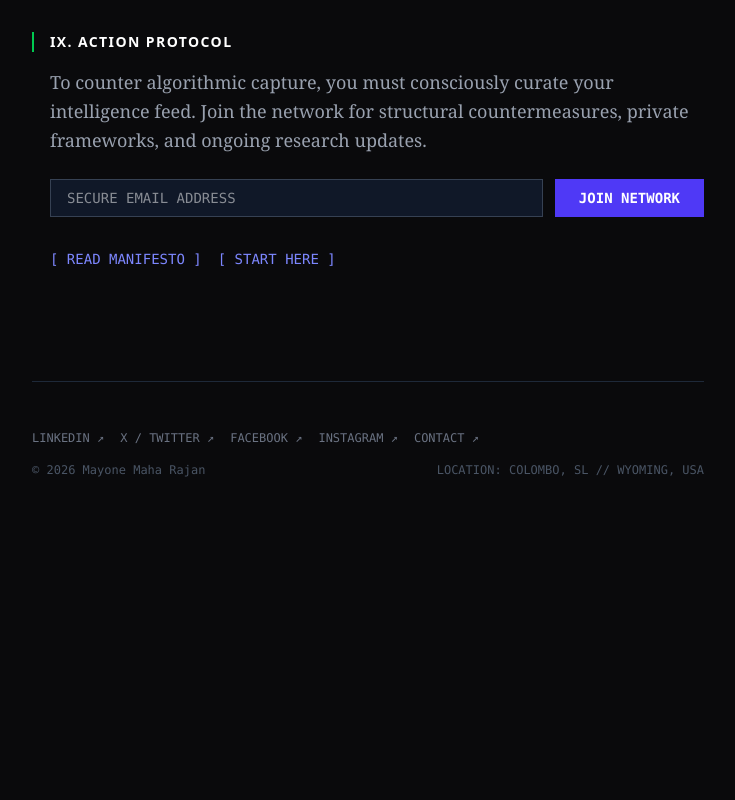
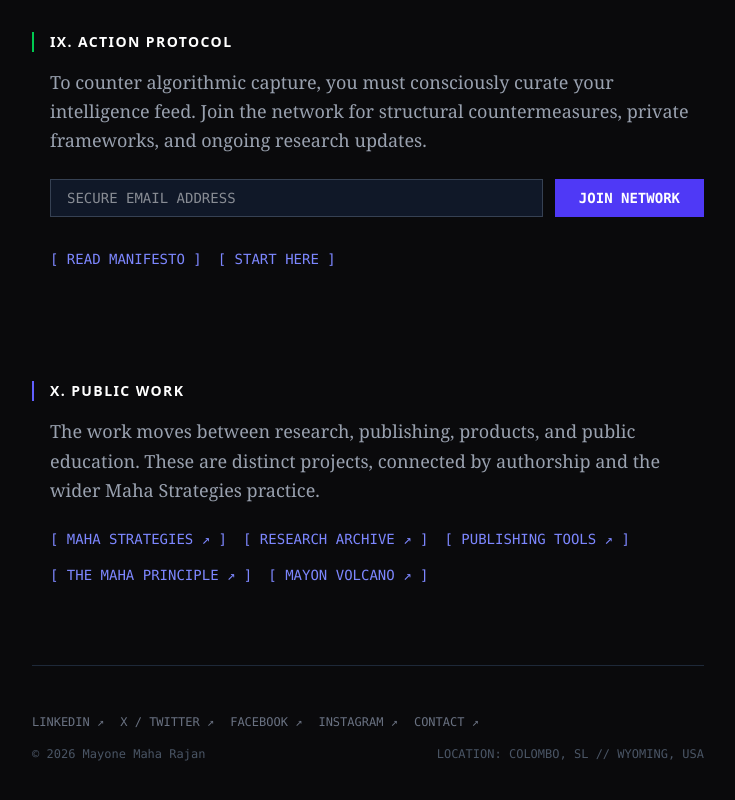
Before and after one commit to mayonerajan/mayone-dossier, a Next.js app: page / in a window 1280 px wide. Shown: the part 4639-5439 px from the top of the page, without its empty margins (272-1007 px from the left). Before the commit the page ends 5245 px from the top, so only its background shows below. Built offline with nearby package versions, Linux system fonts and the light colour scheme; no server answers.

Commit message:
Strengthen public work attribution links

```diff
--- a/app/page.tsx
+++ b/app/page.tsx
@@ -58,6 +58,8 @@
           'https://www.mahastrategies.com',
           'https://publish.mahastrategies.com',
           'https://research.mahastrategies.com',
+          'https://www.themahaprinciple.com',
+          'https://mayonrajan.com',
         ],
       },
       {
@@ -435,6 +437,22 @@
         </div>
       </section>
 
+      <section className="space-y-4">
+        <h2 className="font-sans text-sm font-semibold tracking-widest uppercase text-white border-l-2 border-indigo-500 pl-4">
+          X. Public Work
+        </h2>
+        <div className="pl-4 border-l-2 border-transparent space-y-4">
+          <p className="font-serif text-lg leading-relaxed text-gray-400">The work moves between research, publishing, products, and public education. These are distinct projects, connected by authorship and the wider Maha Strategies practice.</p>
+          <div className="flex flex-wrap gap-4 pt-2">
+            <a href="https://www.mahastrategies.com" target="_blank" rel="noopener noreferrer" className="text-sm font-mono text-indigo-400 hover:text-indigo-300 transition-colors">[ MAHA STRATEGIES ↗ ]</a>
+            <a href="https://research.mahastrategies.com" target="_blank" rel="noopener noreferrer" className="text-sm font-mono text-indigo-400 hover:text-indigo-300 transition-colors">[ RESEARCH ARCHIVE ↗ ]</a>
+            <a href="https://publish.mahastrategies.com" target="_blank" rel="noopener noreferrer" className="text-sm font-mono text-indigo-400 hover:text-indigo-300 transition-colors">[ PUBLISHING TOOLS ↗ ]</a>
+            <a href="https://www.themahaprinciple.com" target="_blank" rel="noopener noreferrer" className="text-sm font-mono text-indigo-400 hover:text-indigo-300 transition-colors">[ THE MAHA PRINCIPLE ↗ ]</a>
+            <a href="https://mayonrajan.com" target="_blank" rel="noopener noreferrer" className="text-sm font-mono text-indigo-400 hover:text-indigo-300 transition-colors">[ MAYON VOLCANO ↗ ]</a>
+          </div>
+        </div>
+      </section>
+
       {/* FOOTER */}
       <footer className="pt-12 pb-8 border-t border-gray-800 space-y-4">
         <div className="flex flex-wrap gap-4 font-mono text-xs">
```
